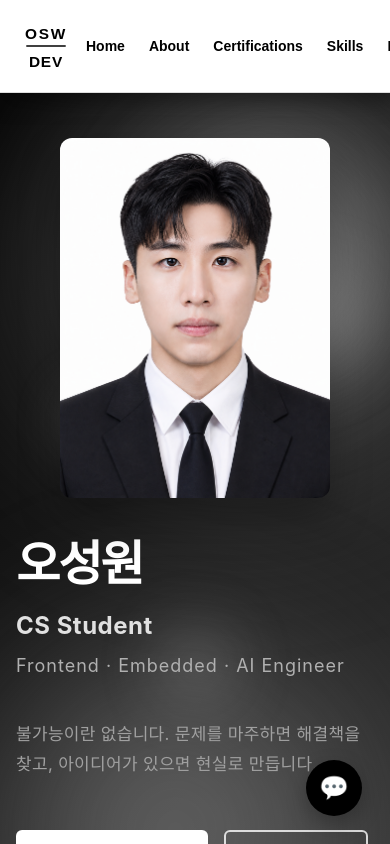
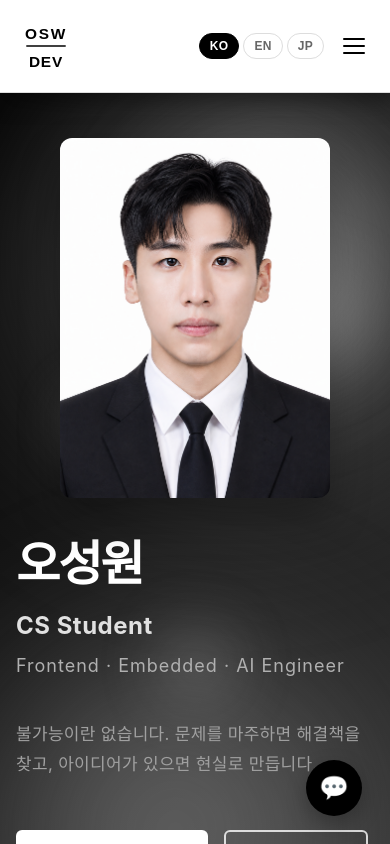
Before and after one commit to ohdongE/MyInformationHome, a React (Create React App) app: page / in a window 390 px wide. Built offline with nearby package versions, Linux system fonts and the light colour scheme.

Commit message:
mobile interface overflow 개선

```diff
--- a/src/App.css
+++ b/src/App.css
@@ -18,9 +18,14 @@ html, body, #root {
   height: 100%;
 }
 
+body {
+  overflow-x: hidden;
+}
+
 .App {
   height: 100vh;
   overflow-y: scroll;
+  overflow-x: hidden;
   scroll-snap-type: y proximity;
   scroll-behavior: smooth;
   scroll-padding-top: 90px;
--- a/src/components/Header.jsx
+++ b/src/components/Header.jsx
@@ -1,4 +1,4 @@
-import React from 'react';
+import React, { useState } from 'react';
 import Logo from '../assets/Logo';
 import { useLanguage } from '../i18n/LanguageContext';
 import '../styles/components/Header.css';
@@ -11,13 +11,24 @@ const LANGUAGES = [
 
 function Header() {
   const { lang, setLang, t } = useLanguage();
+  const [menuOpen, setMenuOpen] = useState(false);
 
   const scrollToSection = (id) => {
     const element = document.getElementById(id);
     if (element) {
       element.scrollIntoView({ behavior: 'smooth' });
     }
+    setMenuOpen(false);
   };
+
+  const navItems = [
+    { id: 'home', label: t.nav.home },
+    { id: 'about', label: t.nav.about },
+    { id: 'certifications', label: t.nav.certifications },
+    { id: 'skills', label: t.nav.skills },
+    { id: 'projects', label: t.nav.projects },
+    { id: 'contact', label: t.nav.contact },
+  ];
 
   return (
     <header className="header">
@@ -26,14 +37,14 @@ function Header() {
           <div className="logo">
             <Logo />
           </div>
+
           <div className="nav-wrapper">
-            <nav className="nav">
-              <button onClick={() => scrollToSection('home')}>{t.nav.home}</button>
-              <button onClick={() => scrollToSection('about')}>{t.nav.about}</button>
-              <button onClick={() => scrollToSection('certifications')}>{t.nav.certifications}</button>
-              <button onClick={() => scrollToSection('skills')}>{t.nav.skills}</button>
-              <button onClick={() => scrollToSection('projects')}>{t.nav.projects}</button>
-              <button onClick={() => scrollToSection('contact')}>{t.nav.contact}</button>
+            <nav className={`nav ${menuOpen ? 'open' : ''}`}>
+              {navItems.map((item) => (
+                <button key={item.id} onClick={() => scrollToSection(item.id)}>
+                  {item.label}
+                </button>
+              ))}
             </nav>
 
             <div className="lang-switcher">
@@ -47,6 +58,16 @@ function Header() {
                 </button>
               ))}
             </div>
+
+            <button
+              className={`hamburger ${menuOpen ? 'open' : ''}`}
+              aria-label="menu"
+              onClick={() => setMenuOpen(!menuOpen)}
+            >
+              <span />
+              <span />
+              <span />
+            </button>
           </div>
         </div>
       </div>
--- a/src/styles/components/Header.css
+++ b/src/styles/components/Header.css
@@ -90,7 +90,42 @@
   color: white;
 }
 
-@media (max-width: 900px) {
+/* 햄버거 버튼 — 데스크탑에서는 숨김 */
+.hamburger {
+  display: none;
+  flex-direction: column;
+  justify-content: center;
+  gap: 5px;
+  width: 40px;
+  height: 40px;
+  padding: 9px;
+  background: none;
+  border: none;
+  cursor: pointer;
+}
+
+.hamburger span {
+  display: block;
+  width: 100%;
+  height: 2px;
+  background-color: var(--primary-color);
+  border-radius: 2px;
+  transition: transform 0.3s ease, opacity 0.3s ease;
+}
+
+.hamburger.open span:nth-child(1) {
+  transform: translateY(7px) rotate(45deg);
+}
+
+.hamburger.open span:nth-child(2) {
+  opacity: 0;
+}
+
+.hamburger.open span:nth-child(3) {
+  transform: translateY(-7px) rotate(-45deg);
+}
+
+@media (max-width: 900px) and (min-width: 769px) {
   .nav-wrapper {
     gap: 12px;
   }
@@ -108,3 +143,50 @@
     padding-left: 12px;
   }
 }
+
+@media (max-width: 768px) {
+  .hamburger {
+    display: flex;
+  }
+
+  .nav-wrapper {
+    gap: 10px;
+  }
+
+  .lang-switcher {
+    padding-left: 0;
+    border-left: none;
+  }
+
+  .nav {
+    display: none;
+    position: absolute;
+    top: 100%;
+    left: 0;
+    right: 0;
+    flex-direction: column;
+    gap: 0;
+    background-color: var(--background-color);
+    border-bottom: 1px solid var(--border-color);
+    box-shadow: 0 12px 20px rgba(0, 0, 0, 0.12);
+    overflow: hidden;
+  }
+
+  .nav.open {
+    display: flex;
+  }
+
+  .nav button {
+    width: 100%;
+    padding: 16px 24px;
+    text-align: left;
+    border-radius: 0;
+    border-bottom: 1px solid var(--border-color);
+  }
+
+  .nav button:hover {
+    transform: none;
+    text-shadow: none;
+    background-color: #f5f5f5;
+  }
+}
```
Also changed, not shown: 1 other file (tests, documents, lock files or other folders).
